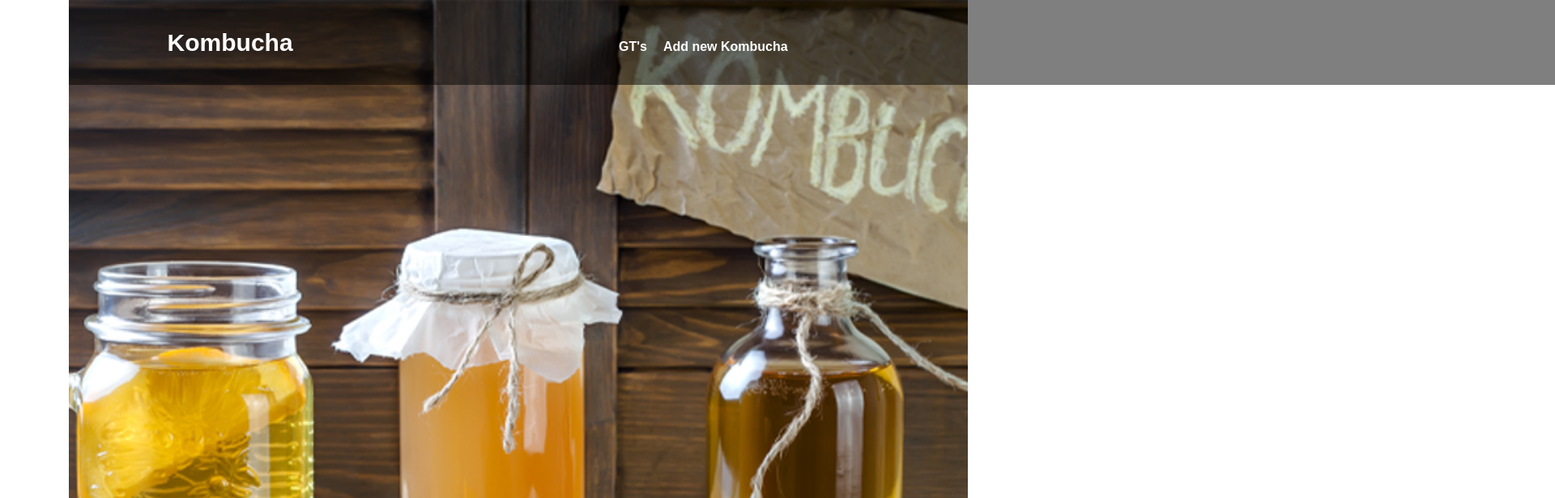
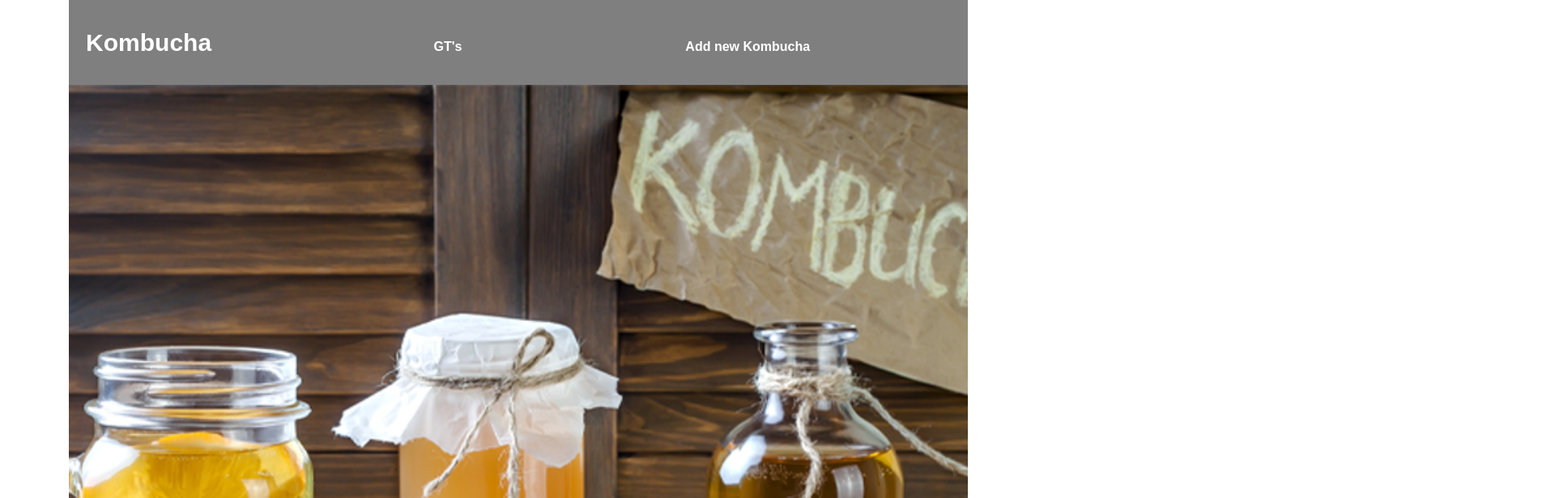
Before and after one commit to nehamalhotra23/TapRoom, a React app: page /NewKombucha in a window 1280 px wide. Shown: the top 616 px of the page at 81% size, 1920 px wide, since content can reach past the window. Built offline with nearby package versions, Linux system fonts and the light colour scheme.

Commit message:
fix navigation menu

```diff
--- a/src/Components/App.jsx
+++ b/src/Components/App.jsx
@@ -22,7 +22,7 @@ class App extends React.Component{
   }
   render() {
     return (
-   <div className='container'>
+      <div className='container'>
         <Navbar/>
         <Switch>
           <Route exact path='/' component={Home} ></Route>
--- a/src/Components/Kombucha.jsx
+++ b/src/Components/Kombucha.jsx
@@ -32,7 +32,7 @@ class Kombucha extends React.Component {
     };
     return (
 
-       <div style={card} className="card">
+      <div style={card} className="card">
         <div className="card-image"></div>
         <img style={image} src={this.props.photo} />
         <div className="card-image"></div>
@@ -42,7 +42,7 @@ class Kombucha extends React.Component {
         <p>description: {this.props.flavour}</p>
       </div>
 
-     );
+    );
   }
 }
 Kombucha.propTypes = {
--- a/src/Components/KombuchaControl.jsx
+++ b/src/Components/KombuchaControl.jsx
@@ -15,7 +15,7 @@ function KombuchaControl(props) {
   };
   var back = {
     backgroundColor: '#ffae42'
-  }
+  };
 
   function KombuchaListEmpty() {
     console.log(props.kombuchalist);
--- a/src/Components/Navbar.jsx
+++ b/src/Components/Navbar.jsx
@@ -5,9 +5,7 @@ function Navbar() {
   var navigation = {
     paddingTop: '30px',
     paddingBottom: '30px',
-    position: 'absolute',
     top: '0',
-    width: '500%',
     zIndex: '1',
     backgroundColor: 'rgba(0, 0, 0, 0.5)'
   };
@@ -20,6 +18,17 @@ function Navbar() {
     color: '#fff'
   };
 
+  var modelX = {
+    textDecoration: 'none',
+    padding: '10px',
+    color: '#fff',
+    fontFamily: 'Arial',
+    fontWeight: '900',
+    marginLeft: '20vmax',
+    '&:hover': {
+      textDecoration: 'underline'
+    }
+  };
   var center = {
     textDecoration: 'none',
     padding: '10px',
@@ -30,23 +39,9 @@ function Navbar() {
       textDecoration: 'underline'
     }
   };
-  var modelX = {
-    textDecoration: 'none',
-    padding: '10px',
-    color: '#fff',
-    fontFamily: 'Arial',
-    fontWeight: '900',
-    marginLeft: '30vmax',
-    marginRight: 'auto',
-    '&:hover': {
-      textDecoration: 'underline'
-    }
-
-  };
   var navDiv = {
     marginRight: '5%'
   };
-
   return (
     <div style={navigation}>
       <div className="header">
@@ -54,8 +49,8 @@ function Navbar() {
           <div style={navDiv}>
             <Link to="/" style={logo}>Kombucha </Link>
             <Link to="/KombuchaControl" style={modelX}>GT's</Link>
-            <Link to="/NewKombucha" style={center}>Add new Kombucha</Link>
-          </div>
+            <Link to="/NewKombucha" style={modelX}>Add new Kombucha</Link>
+           </div>
         </nav>
       </div>
     </div>
--- a/src/Components/NewKombucha.jsx
+++ b/src/Components/NewKombucha.jsx
@@ -1,5 +1,5 @@
 import React from 'react';
-import kombuchaImg from "../Assets/Img/newKombucha.jpg"
+import kombuchaImg from '../Assets/Img/newKombucha.jpg';
 import { v4 } from 'uuid';
 import PropTypes from 'prop-types';
 
```
Lines whose indentation alone changed are shown as unchanged.
